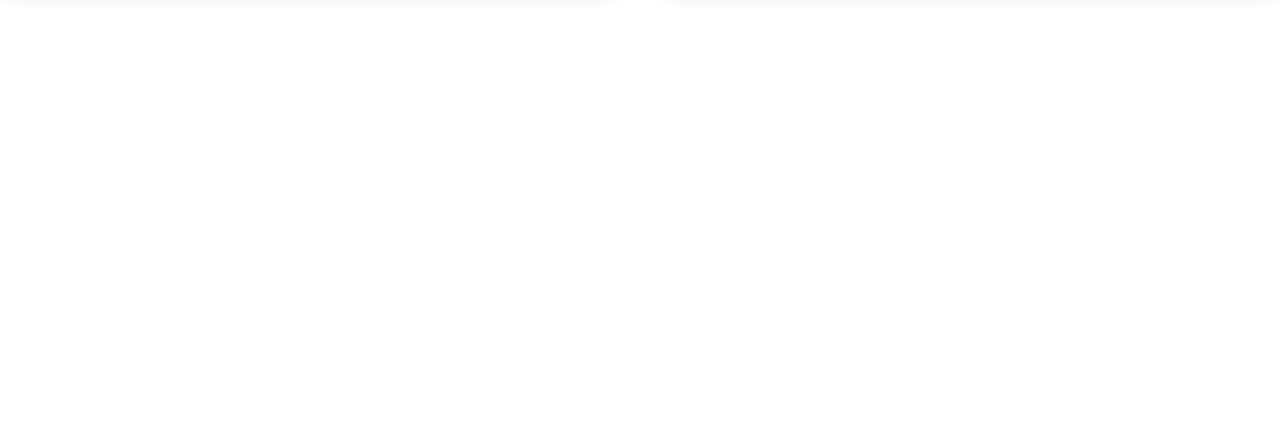
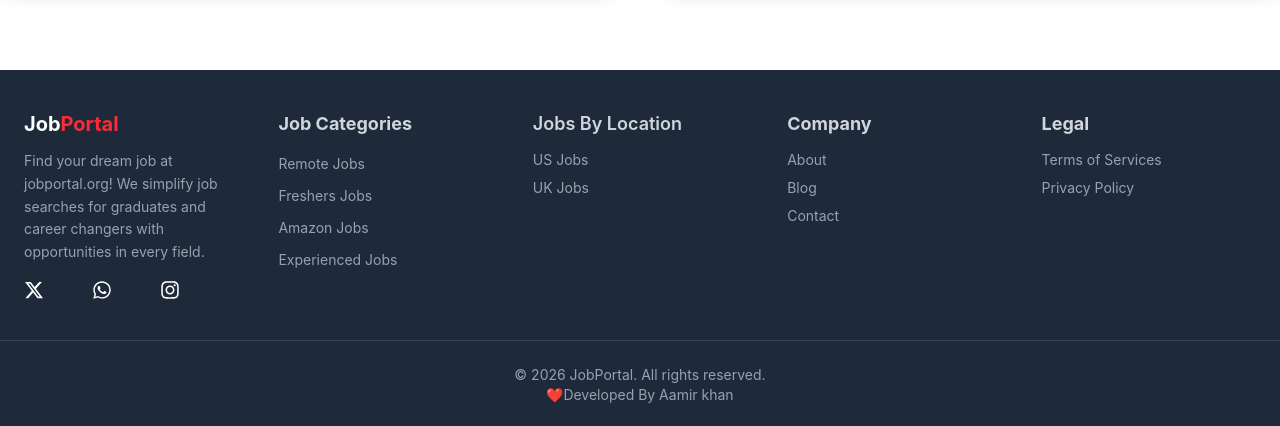
Before and after one commit to AamirKhan844/Kaayra-Job-Portal, a React app in the folder frontend/: page / in a window 1280 px wide. Shown: the part 1274-1700 px from the top of the page. Before the commit the page ends 1284 px from the top, so only its background shows below. Built offline with nearby package versions, Linux system fonts and the light colour scheme; the HTML template or start-up script is replaced by a standard one.

Commit message:
footer section completed

```diff
--- a/frontend/package.json
+++ b/frontend/package.json
@@ -20,6 +20,7 @@
     "radix-ui": "^1.4.3",
     "react": "^19.2.0",
     "react-dom": "^19.2.0",
+    "react-icons": "^5.6.0",
     "react-redux": "^9.2.0",
     "react-router-dom": "^7.13.1",
     "sonner": "^2.0.7",
--- a/frontend/src/components/Footer.jsx
+++ b/frontend/src/components/Footer.jsx
@@ -1,7 +1,91 @@
+import { X } from "lucide-react";
 import React from "react";
+import {
+  FaInstagram,
+  FaSquareInstagram,
+  FaWhatsapp,
+  FaXTwitter,
+} from "react-icons/fa6";
 
 const Footer = () => {
-  return <div></div>;
+  return (
+    <>
+      <div className="bg-[#1e2a3a] mt-20 ">
+        <div className="max-w-7xl mx-auto py-10 px-6 grid grid-cols-5 gap-10">
+          <div className="col-span-1 space-y-3">
+            <h1 className="text-white text-xl font-bold">
+              Job<span className="text-red-500">Portal</span>{" "}
+            </h1>
+            <p className="text-sm leading-relaxed text-gray-400">
+              Find your dream job at jobportal.org! We simplify job searches for
+              graduates and career changers with opportunities in every field.
+            </p>
+            <div className="flex items-center gap-12 mt-4   text-white">
+              <FaXTwitter size={20} className={`cursor-pointer }`} />
+              <FaWhatsapp size={20} className=" cursor-pointer" />
+              <FaInstagram size={20} className=" cursor-pointer" />
+            </div>
+          </div>
+          <div className="space-y-4">
+            <h1 className="text-lg font-bold text-gray-300">Job Categories</h1>
+            <ul className="text-gray-400 text-sm space-y-3 ">
+              <li className="cursor-pointer hover:text-gray-300">
+                Remote Jobs
+              </li>
+              <li className="cursor-pointer hover:text-gray-300">
+                Freshers Jobs
+              </li>
+              <li className="cursor-pointer hover:text-gray-300">
+                Amazon Jobs
+              </li>
+              <li className="cursor-pointer hover:text-gray-300">
+                Experienced Jobs
+              </li>
+            </ul>
+          </div>
+          <div className="space-y-3">
+            <h1 className="text-lg font-semibold text-gray-300 ">
+              Jobs By Location
+            </h1>
+            <ul className="text-sm text-gray-400 space-y-2">
+              <li className="cursor-pointer hover:text-gray-300">US Jobs</li>
+              <li className="cursor-pointer hover:text-gray-300">UK Jobs</li>
+            </ul>
+          </div>
+          <div className="space-y-3">
+            <h1 className="text-lg text-gray-300 font-bold">Company</h1>
+            <ul className="space-y-2">
+              <li className="text-sm text-gray-400 cursor-pointer hover:text-gray-300">
+                About
+              </li>
+              <li className="text-sm text-gray-400 cursor-pointer hover:text-gray-300">
+                Blog
+              </li>
+              <li className="text-sm text-gray-400 cursor-pointer hover:text-gray-300">
+                Contact
+              </li>
+            </ul>
+          </div>
+          <div className="space-y-3">
+            <h1 className="text-lg text-gray-300 font-bold">Legal</h1>
+            <ul className="space-y-2">
+              <li className="text-sm text-gray-400 cursor-pointer hover:text-gray-300">
+                Terms of Services
+              </li>
+              <li className="text-sm text-gray-400 cursor-pointer hover:text-gray-300">
+                Privacy Policy
+              </li>
+            </ul>
+          </div>
+        </div>
+        <div className="border-t border-gray-700 text-center text-sm py-6 text-gray-400">
+          © 2026 JobPortal. All rights reserved.
+          <br />
+          ❤️Developed By Aamir khan
+        </div>
+      </div>
+    </>
+  );
 };
 
 export default Footer;
--- a/frontend/src/components/Home.jsx
+++ b/frontend/src/components/Home.jsx
@@ -2,6 +2,7 @@ import React from "react";
 import Navbar from "./Navbar";
 import HeroSection from "./HeroSection";
 import LatestJobs from "./LatestJobs";
+import Footer from "./Footer";
 
 const Home = () => {
   return (
@@ -9,6 +10,7 @@ const Home = () => {
       <Navbar />
       <HeroSection />
       <LatestJobs />
+      <Footer />
     </>
   );
 };
```
Also changed, not shown: 1 other file (tests, documents, lock files or other folders).
